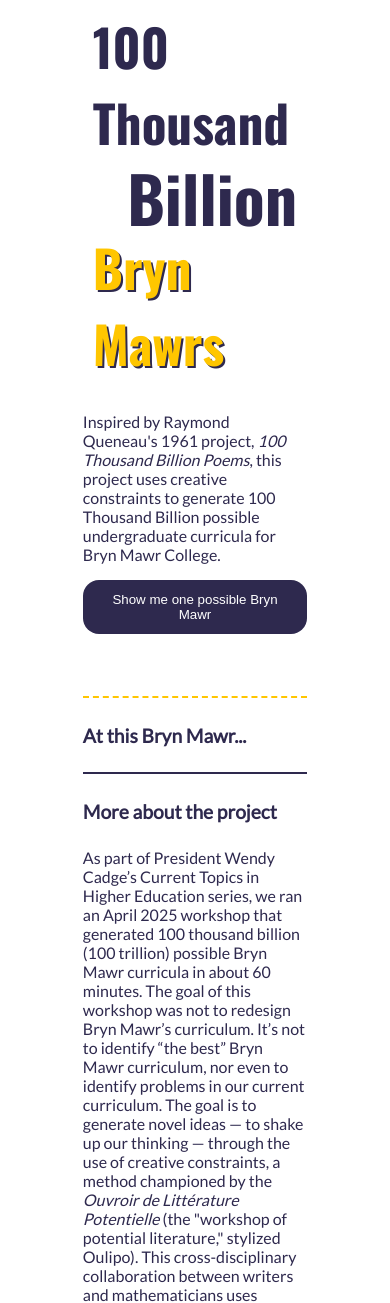
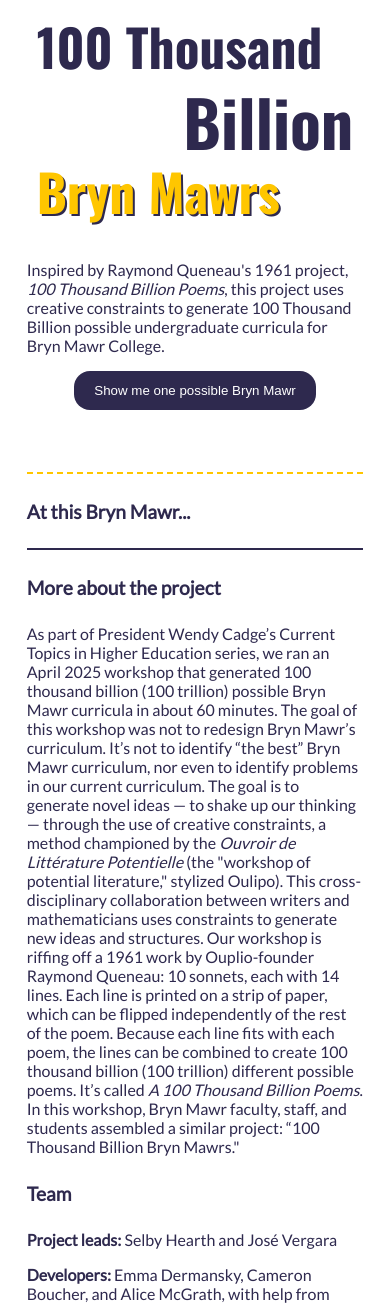
Before and after one commit to digbmc/100-tbbm, a Flask app: template templates/hello.html in a window 390 px wide. Shown: the top 1303 px of the page. Run offline with Flask 3, Linux system fonts and the light colour scheme; the template is opened without the code that fills it, so the values that code supplies are empty.

Commit message:
updated width on small screen

```diff
--- a/static/styles.css
+++ b/static/styles.css
@@ -110,9 +110,15 @@ a {
     color: #A7641C;
 }
 @media only screen and (max-width: 600px) {
-    main {
+    main.hello {
         width: 90%;
     }
+
+    div.options{
+        margin: auto;
+        width: 100%
+    }
+
     header {
         flex-direction: column;
         gap: 5px;
```
